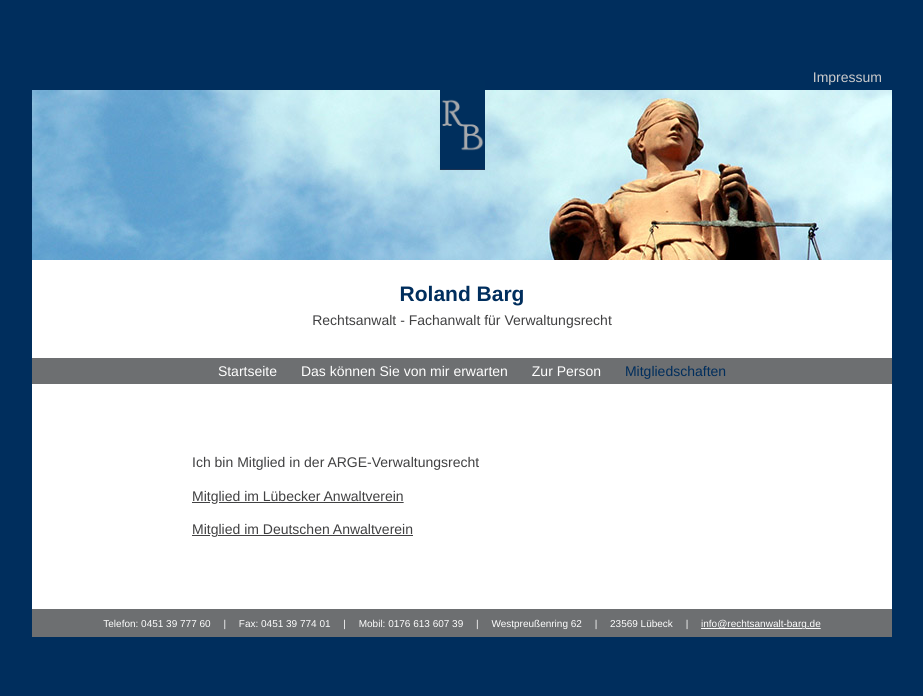
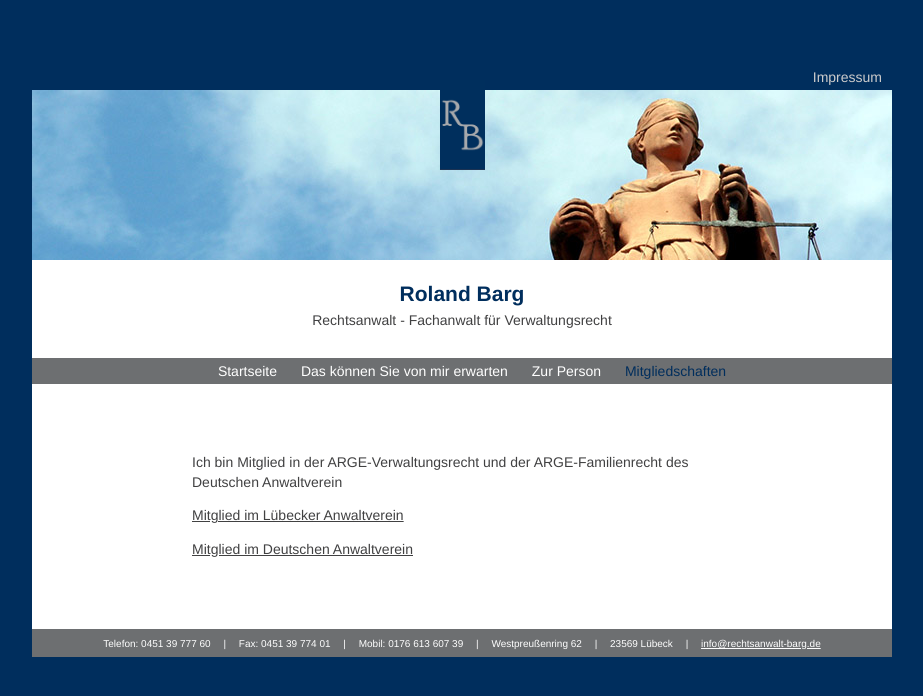
Before and after one commit to RWCB/rechtsanwalt-barg, a Jekyll site: the page built from memberships.md, in a window 1280 px wide. Shown: the top 696 px of the page, without its empty margins (178-1101 px from the left). Built offline with Jekyll 4.4.1, drawn with Linux system fonts in a browser that asks for light colours; our own code applies the rules of GitHub Pages for plain Markdown files; a script that is not in the unit is left out; the repository's description, which GitHub fills in, is left out.

Commit message:
Update memberships.md

```diff
--- a/memberships.md
+++ b/memberships.md
@@ -1,4 +1,4 @@
-Ich bin Mitglied in der ARGE-Verwaltungsrecht
+Ich bin Mitglied in der ARGE-Verwaltungsrecht und der ARGE-Familienrecht des Deutschen Anwaltverein
 
 [Mitglied im Lübecker Anwaltverein](http://www.luebecker-anwaltverein.de/)
 
```
